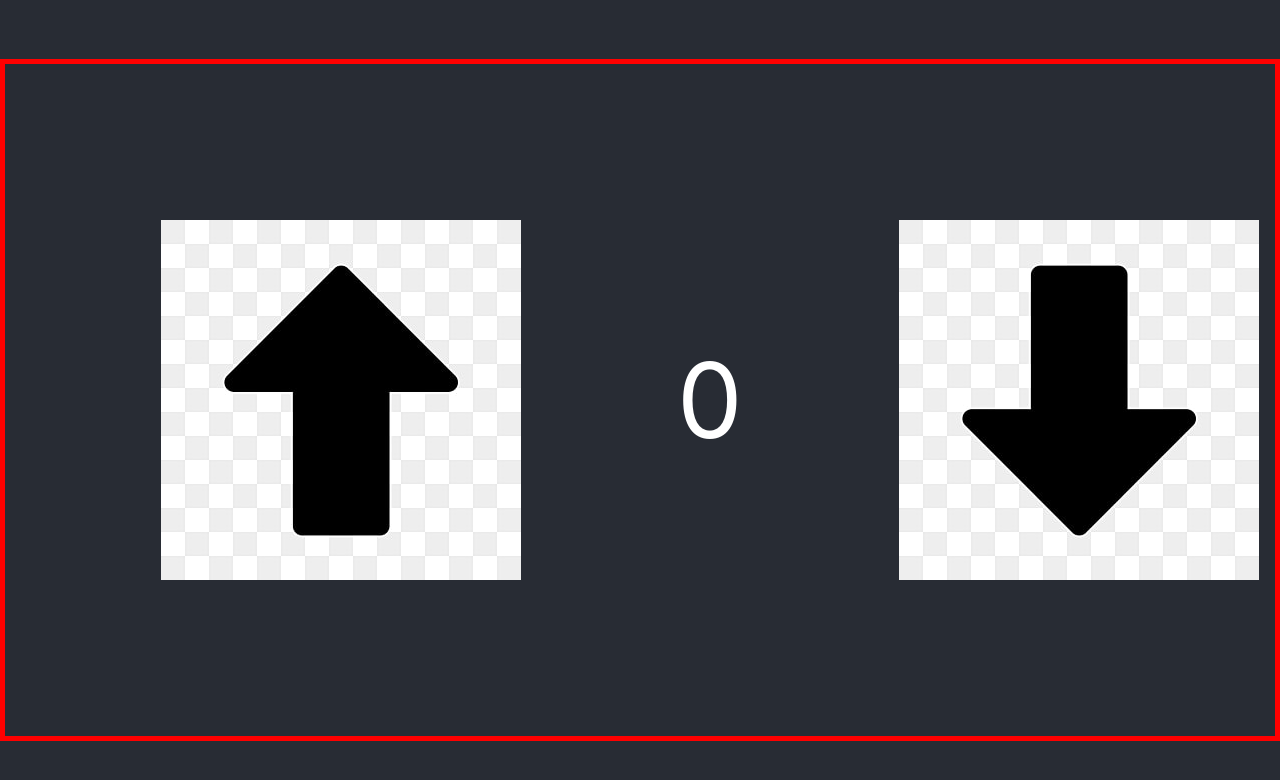
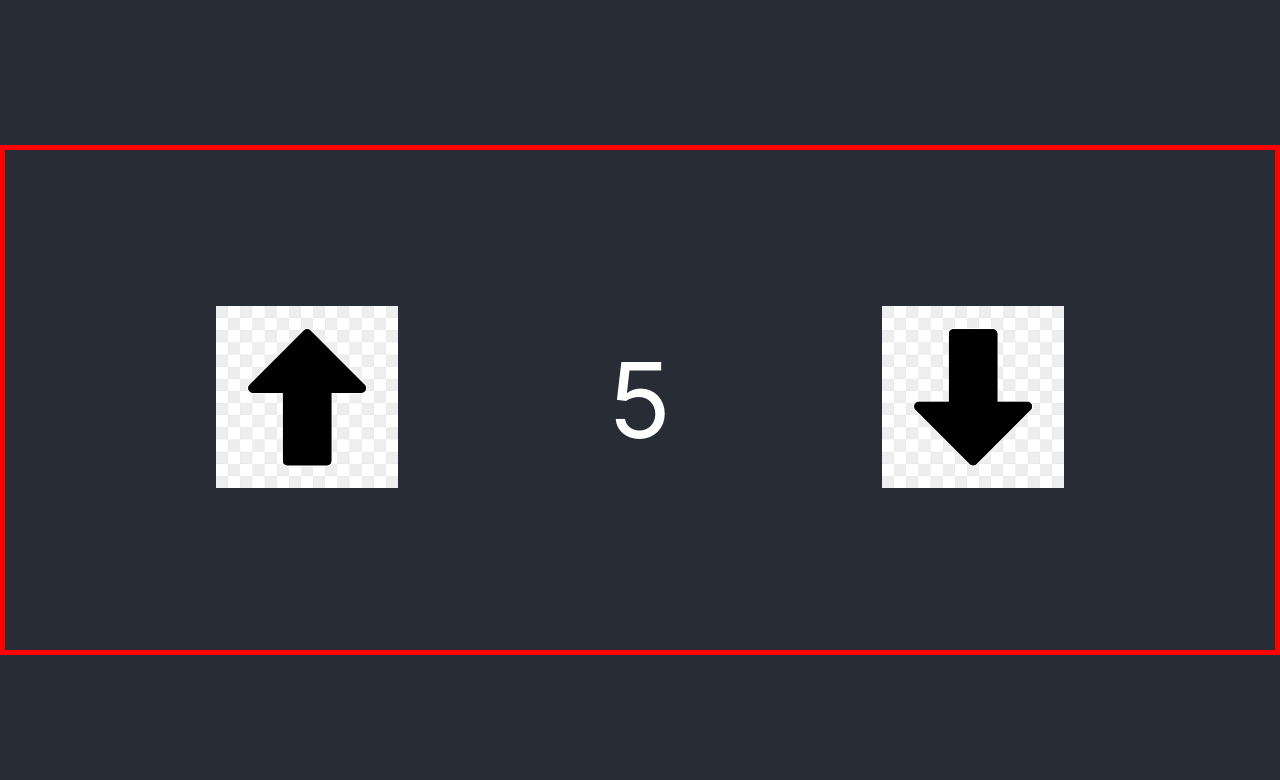
Before and after one commit to 2ITA-Dromtorp/Skoleoppgaver_2ITA, a React (Create React App) app in the folder Grunnleggende Programmering/grunnleggende_programmering/: page / in a window 1280 px wide. Shown: the top 780 px of the page. Built offline with nearby package versions, Linux system fonts and the light colour scheme.

Commit message:
added button to image

```diff
--- a/Grunnleggende Programmering/grunnleggende_programmering/src/App.css
+++ b/Grunnleggende Programmering/grunnleggende_programmering/src/App.css
@@ -41,6 +41,7 @@
   font-family: 'Lucida Sans', 'Lucida Sans Regular', 'Lucida Grande', 'Lucida Sans Unicode', Geneva, Verdana, sans-serif;
 }
 
+/*
 input[type=number] {
   width: 50%;
   padding: 12px 20px;
@@ -62,7 +63,7 @@ input[type=submit] {
   border: none;
   border-radius: 4px;
   cursor: pointer;
-}
+} */
 
 .box {
   border: solid red 5px;
@@ -71,7 +72,7 @@ input[type=submit] {
   align-items: center;
 }
 
-.box img {
+button img {
   width: 30%;
   height: 30%;
   margin: 6em;
@@ -80,3 +81,13 @@ input[type=submit] {
 .box p {
   font-size: 4em;
 }
+
+button {
+  background: none;
+  color: inherit;
+  border: none;
+  padding: 0;
+  font: inherit;
+  cursor: pointer;
+  outline: inherit;
+}
--- a/Grunnleggende Programmering/grunnleggende_programmering/src/Pil.js
+++ b/Grunnleggende Programmering/grunnleggende_programmering/src/Pil.js
@@ -1,15 +1,18 @@
 import arrowup from './images/arrow_up.png';
 import arrowdown from './images/arrow_down.png';
+import { useState } from 'react';
 
 // En komponent som heter Pil. Den eksporteres.
 export default function Pil() {
 
+    const [count, setCount] = useState(5);
+
     return (
 
         <div className='box'>
-            <img src={arrowup} alt="arrow up" onClick={console.log('onclick works')}/>
-            <p> 0 </p>
-            <img src={arrowdown} alt="arrow down" onClick={console.log('onclick works')}/>
+            <button type="button"> <img src={arrowup} alt="arrow up" /></button>
+            <p> {count} </p>
+            <button type="button"> <img src={arrowdown} alt="arrow down"/> </button>
         </div>
     )
 
```
